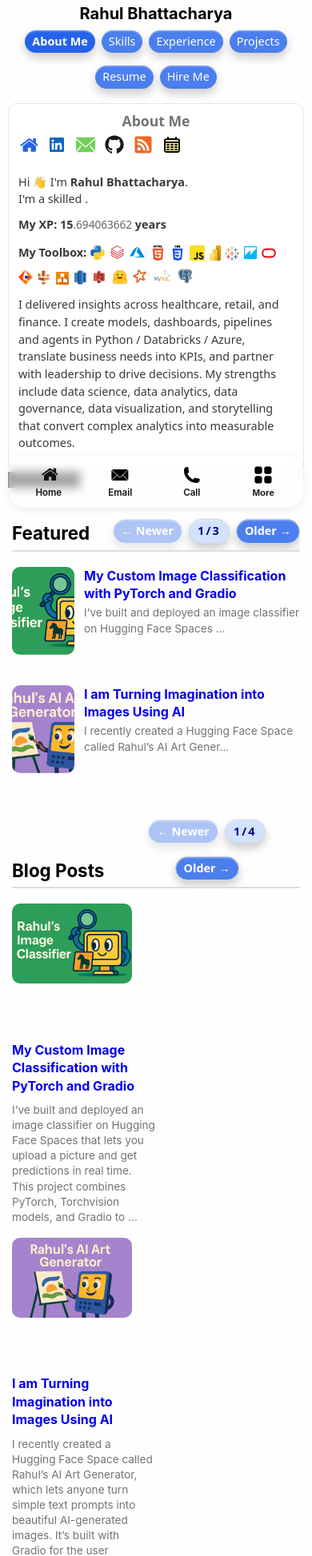
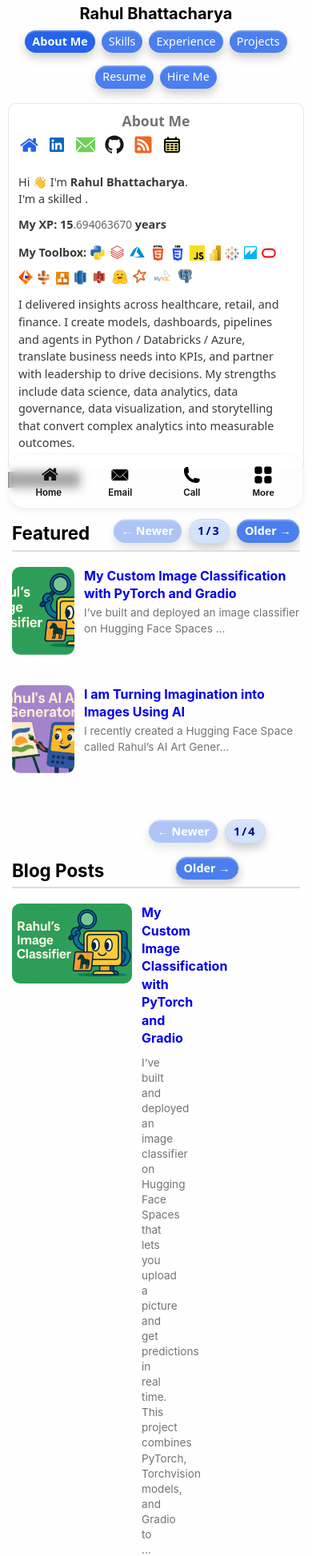
Before and after one commit to RahulBhattacharya1/RahulBhattacharya1.github.io, a Jekyll site: the page built from index.html, in a window 390 px wide, cut to the strip 255-2201 px from the top of the page. Shown: the whole strip at 80% size. Built offline with Jekyll 4.4.1, drawn with Linux system fonts in a browser that asks for light colours; the list of posts is cut into pages by our own code; grey boxes are pictures that could not be loaded.

Commit message:
Update index.html

```diff
--- a/index.html
+++ b/index.html
@@ -195,50 +195,38 @@
   .featured-strip{ grid-template-columns: 1fr; }
 }
 
+
+/* Mobile: when .is-stacked is present on section.posts, stack the blog cards */
 @media (max-width: 720px) {
-  #post-strip {
+  section.posts.is-stacked #post-strip {
     display: flex !important;
     flex-direction: column !important;
     gap: 16px !important;
-
-    /* kill horizontal strip behaviors from main.css */
     overflow: visible !important;
     white-space: normal !important;
     scroll-snap-type: none !important;
-    grid: none !important;                /* cancels any grid layout */
-    -webkit-overflow-scrolling: auto !important;
     padding-left: 0 !important;
     padding-right: 0 !important;
   }
-
-  #post-strip > li.post-item {
-    display: flex !important;
-    align-items: flex-start;
-    gap: 12px;
+  section.posts.is-stacked #post-strip > li.post-item {
+    display: grid !important;
+    grid-template-columns: 150px 1fr !important;
+    gap: 12px !important;
     width: 100% !important;
-    min-width: 0 !important;              /* cancel any fixed/min width */
-    margin: 0 !important;
-    position: static !important;          /* cancel any absolute positioning */
-    transform: none !important;           /* cancel any translate hacks */
+    min-width: 0 !important;
   }
-
-  #post-strip > li.post-item .thumb {
-    flex: 0 0 150px !important;           /* 130–170px works well */
-    max-width: 150px !important;
-  }
-  #post-strip > li.post-item .thumb img {
+  section.posts.is-stacked #post-strip > li.post-item .thumb img {
     width: 150px !important;
     height: 100px !important;
-    object-fit: cover;
-    border-radius: 10px;
-    display: block;
+    object-fit: cover !important;
+    border-radius: 10px !important;
+    display: block !important;
   }
-
-  #post-strip > li.post-item .post-text {
-    flex: 1 1 auto !important;
+  section.posts.is-stacked #post-strip > li.post-item .post-text {
     min-width: 0 !important;
   }
 }
+
 </style>
 
 <script>
```
